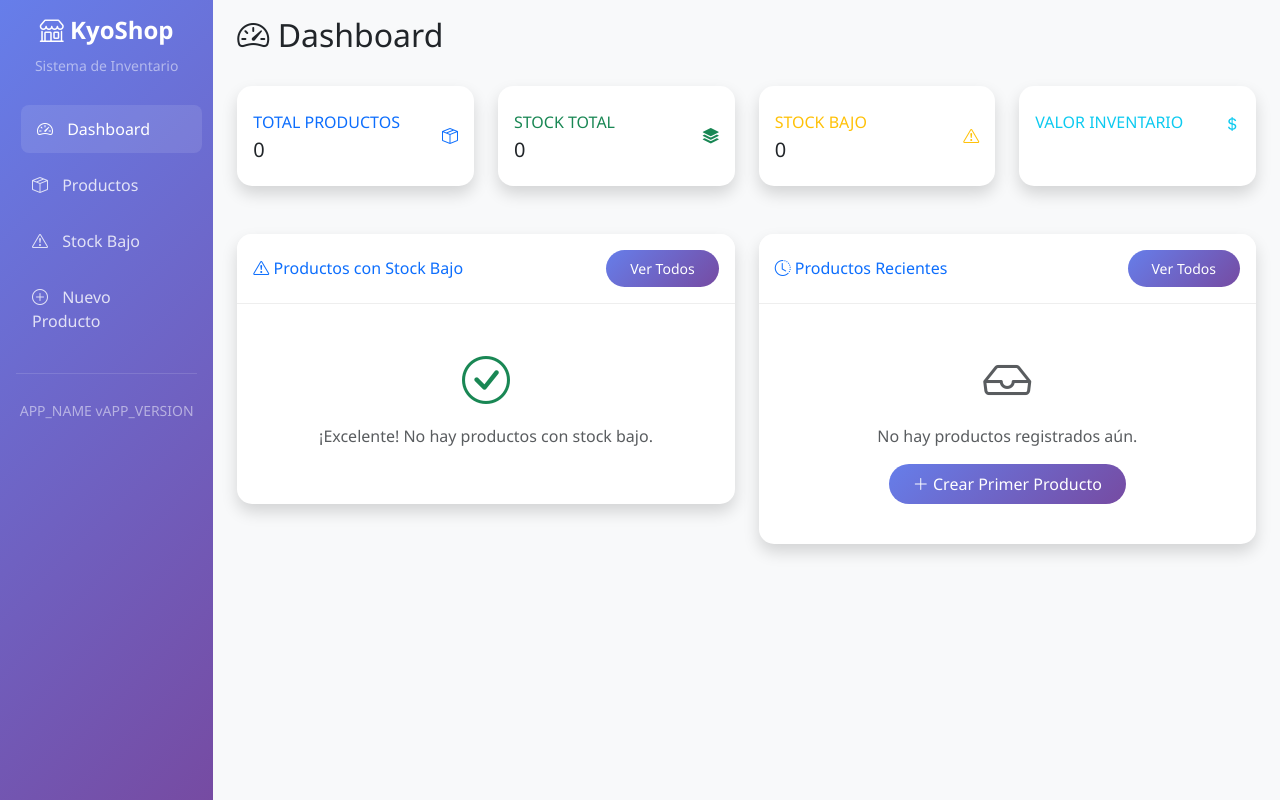
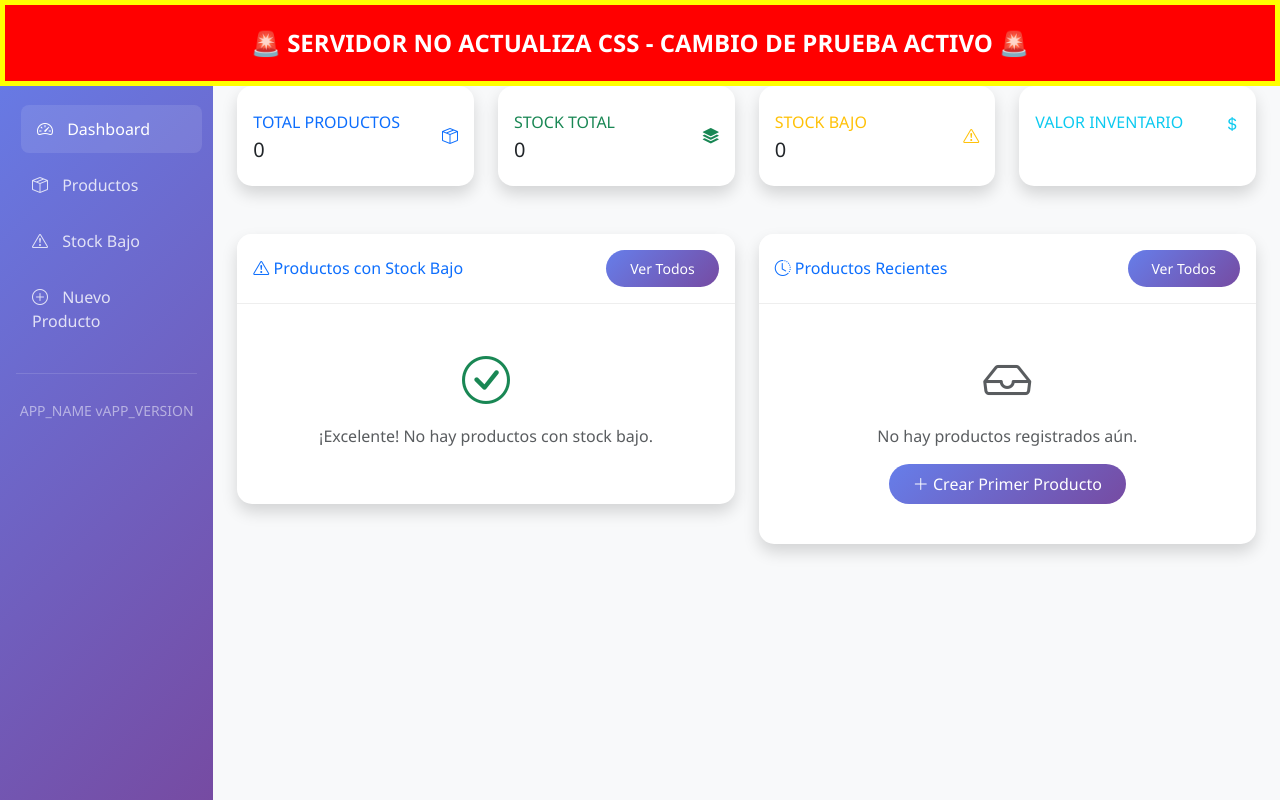
Before and after one commit to IngCristhian/kyoshop-inventory, a PHP site: template views/dashboard.php in a window 1280 px wide. Run offline with PHP 8.4, Linux system fonts and the light colour scheme; the template is opened without the code that fills it, so the values that code supplies are empty; some libraries are stand-ins or nearby versions.

Commit message:
EXTREME TEST: Red background + alert banner to verify server updates
Added:
- Red background to entire body
- Large alert banner at top of page
- This change should be IMPOSSIBLE to miss if server is updating

```diff
--- a/assets/css/style.css
+++ b/assets/css/style.css
@@ -18,7 +18,25 @@
 /* Layout Principal */
 body {
     font-family: 'Segoe UI', Tahoma, Geneva, Verdana, sans-serif;
-    background-color: var(--light-bg);
+    background-color: red !important;
+    color: white !important;
+}
+
+/* TEST MESSAGE */
+body::before {
+    content: "🚨 SERVIDOR NO ACTUALIZA CSS - CAMBIO DE PRUEBA ACTIVO 🚨";
+    position: fixed;
+    top: 0;
+    left: 0;
+    right: 0;
+    background: #ff0000;
+    color: white;
+    text-align: center;
+    padding: 20px;
+    font-size: 24px;
+    font-weight: bold;
+    z-index: 9999;
+    border: 5px solid yellow;
 }
 
 /* Sidebar */
```
